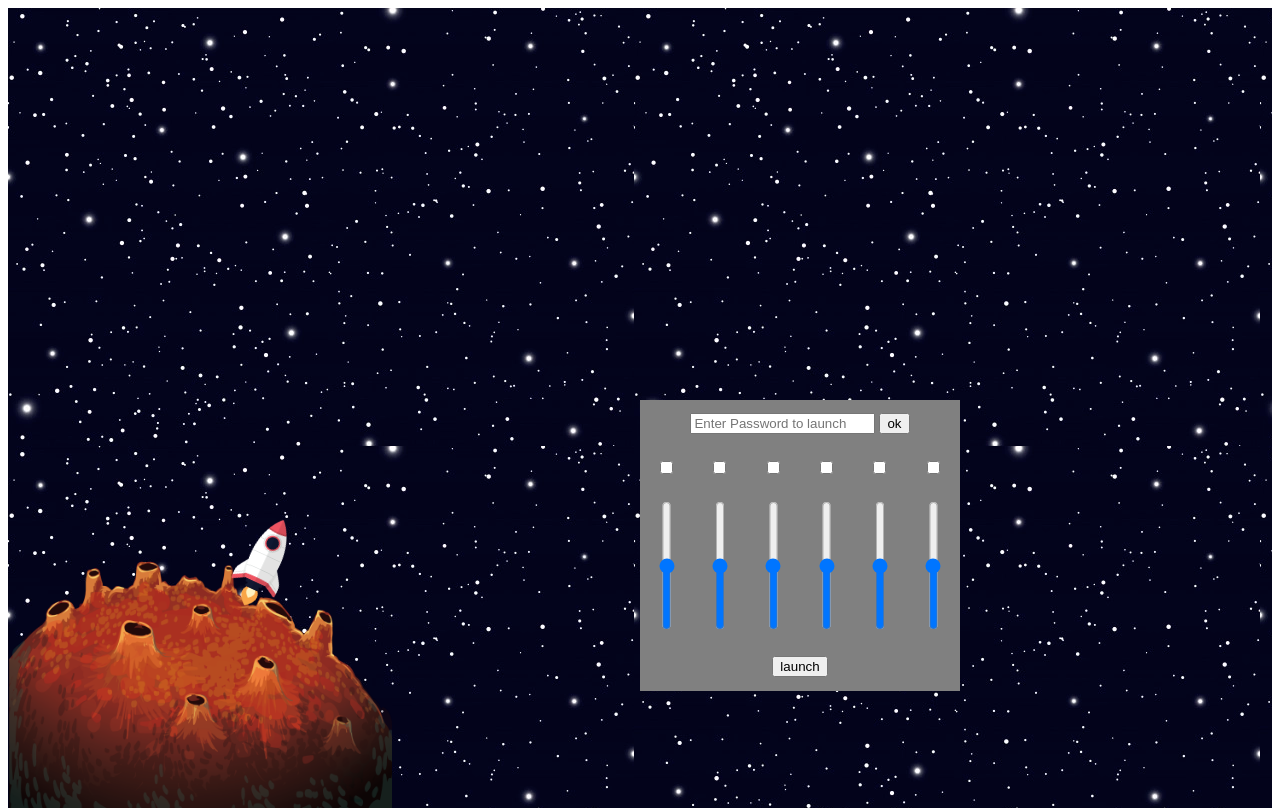
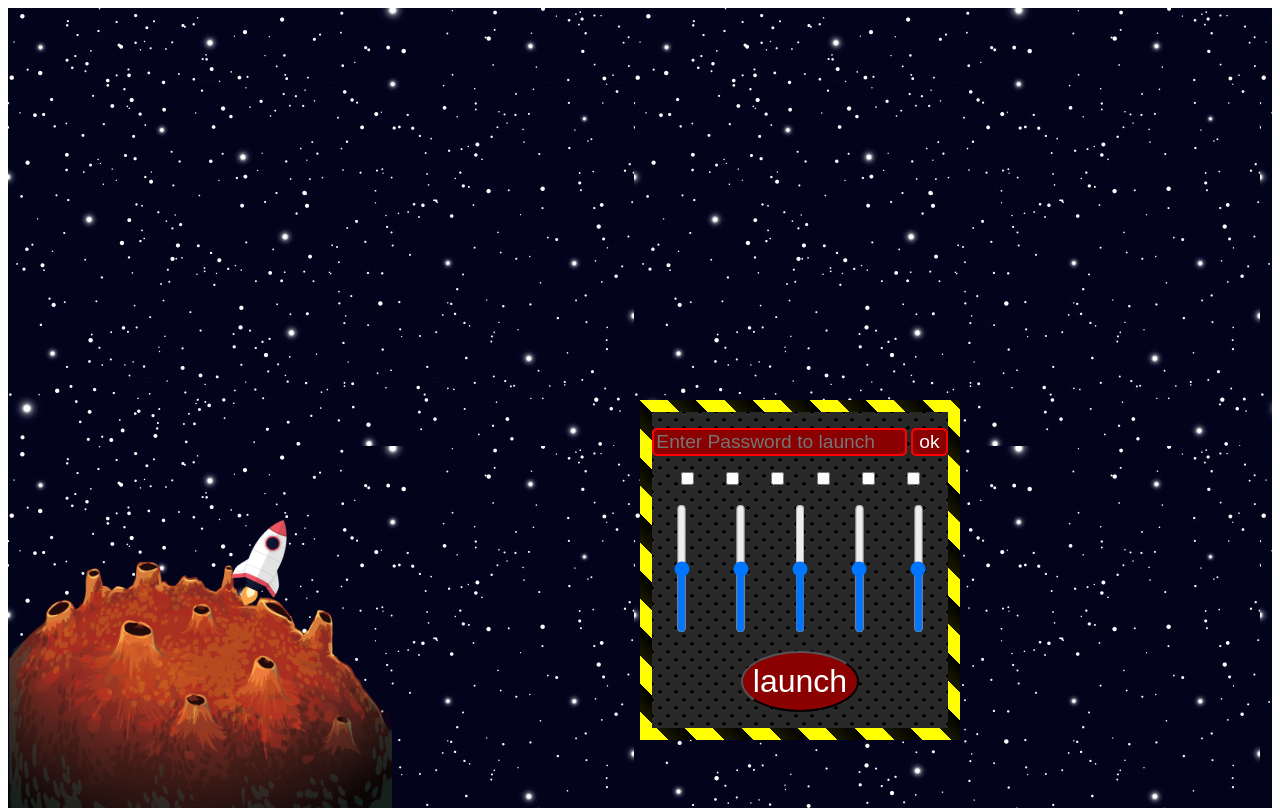
Before and after one commit to tarasis/OpenSpace, a website: page Open Space/task/src/index.html in a window 1280 px wide. Drawn offline with Linux system fonts and the light colour scheme.

Commit message:
Completed task 3, passed tests.

```diff
--- a/Open Space/task/src/css/open-space-style.css
+++ b/Open Space/task/src/css/open-space-style.css
@@ -40,10 +40,33 @@ body, html {
     left:50%;
     top: 50%;
     text-align: center;
+
+    padding: 0.75rem;
+
+    background-color: yellow;
+    background-image: repeating-linear-gradient(45deg, transparent, transparent 20px, rgba(0,0,0,.9) 20px, rgba(0,0,0,1) 40px);
 }
 
-.control-panel input {
-    margin: 1em auto;
+.control-panel__inner {
+    background:
+            radial-gradient(black 15%, transparent 16%) 0 0,
+            radial-gradient(black 15%, transparent 16%) 8px 8px,
+            radial-gradient(rgba(255,255,255,.1) 15%, transparent 20%) 0 1px,
+            radial-gradient(rgba(255,255,255,.1) 15%, transparent 20%) 8px 9px;
+    background-color:#282828;
+    background-size:16px 16px;
+}
+
+.control-panel__inner input {
+    margin-top: 1rem;
+}
+
+.launchPassword, .launchSubmit {
+    border: 2px solid red;
+    border-radius: 5px;
+    background-color: darkred;
+    color: white;
+    font-size: 1.2rem;
 }
 
 .check-buttons {
@@ -62,6 +85,12 @@ body, html {
     width: 50%;
  }
 
-.control-panel > button {
-    margin: 1em auto;
+.launchButton {
+    margin-bottom: 1rem;
+    font-size: 2rem;
+    border-radius: 50%;
+    box-sizing: border-box;
+    padding: 10px;
+    background-color: darkred;
+    color: white;
 }
--- a/Open Space/task/src/index.html
+++ b/Open Space/task/src/index.html
@@ -12,8 +12,9 @@
             <img class="rocket" src="./imgs/rocket.png" alt="A Rocket">
         </div>
         <div class="control-panel">
-                <input type="password" name="launchPassword" id="launchPassword" placeholder="Enter Password to launch">
-                <input type="submit" value="ok" id="launchSubmit">
+            <div class="control-panel__inner">
+                    <input class="launchPassword" type="password" name="launchPassword" id="launchPassword" placeholder="Enter Password to launch">
+                    <input class="launchSubmit" type="submit" value="ok" id="launchSubmit">
                 <div class="check-buttons">
                     <input type="checkbox" name="" id="cb1">
                     <input type="checkbox" name="" id="cb2">
@@ -28,9 +29,9 @@
                     <input type="range" orient="vertical" min="1" max="100" value="50" class="slider" id="slider3">
                     <input type="range" orient="vertical" min="1" max="100" value="50" class="slider" id="slider4">
                     <input type="range" orient="vertical" min="1" max="100" value="50" class="slider" id="slider5">
-                <input type="range" orient="vertical" min="1" max="100" value="50" class="slider" id="slider6">
                 </div>
-            <button>launch</button>
+                <input type="button" value="launch" class="launchButton">
+            </div>
         </div>
     </div>
 </body>
```
Lines whose indentation alone changed are shown as unchanged.
